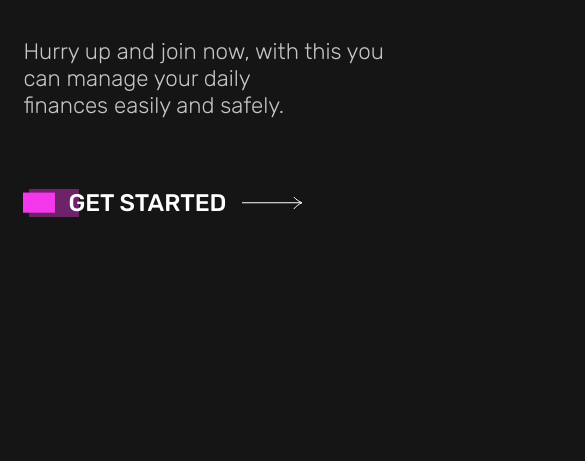
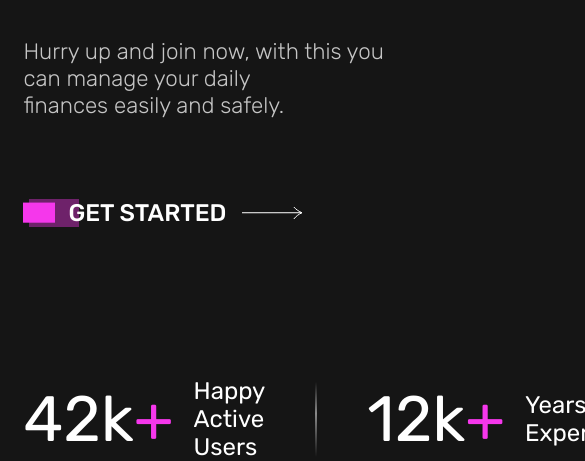
Before and after one commit to Nairitya/iNeuron-Project1-HTML-CSS-Credit-Card-Landing-Page, a plain HTML site: page index.html in a window 390 px wide. Shown: the part 772-1233 px from the top of the page, 585 px wide, since content can reach past the window. Before the commit the page ends 989 px from the top, so only its background shows below. Drawn offline with Linux system fonts and the light colour scheme.

Commit message:
style:HeroSectionStyling done.Responsive remaining

```diff
--- a/index.html
+++ b/index.html
@@ -56,6 +56,23 @@
               class="btn-arrow-img"
             />
           </button>
+          <div class="analytics-container">
+            <span class="large-analytics-text"
+              >42k<span class="highlighted-text">+</span></span
+            ><span class="small-analytics-text"
+              >Happy<br />
+              Active Users</span
+            ><img
+              src="./Assets/Icons/Vector 402.svg"
+              alt=""
+              class="analytics-divider-image"
+            /><span class="large-analytics-text"
+              >12k<span class="highlighted-text">+</span></span
+            ><span class="small-analytics-text"
+              >Years<br />
+              Experience</span
+            >
+          </div>
         </div>
         <div class="hero-img-section">
           <img
@@ -70,6 +87,7 @@
           />
         </div>
       </section>
+      <section></section>
     </main>
   </body>
 </html>
--- a/styles.css
+++ b/styles.css
@@ -119,6 +119,39 @@ h1 {
   font-weight: 200;
   color: var(--muted-color);
 }
+.hero-btn {
+  width: 280px;
+  height: 40px;
+  font-size: 1.5rem;
+  margin: 80px 0 150px;
+}
+.hero-btn img:first-of-type {
+  height: 100%;
+}
+.hero-btn span {
+  margin-left: 30px;
+  font-weight: 500;
+}
+.btn-arrow-img {
+  position: absolute;
+  right: 0;
+}
+
+.analytics-container {
+  display: flex;
+  align-items: center;
+}
+.large-analytics-text {
+  font-size: 4rem;
+}
+.small-analytics-text {
+  font-size: 1.5rem;
+  margin-left: 20px;
+}
+.analytics-divider-image {
+  margin: 0 50px;
+}
+
 /* Hero Image  */
 .hero-img-section {
   position: absolute;
@@ -141,20 +174,3 @@ h1 {
   top: -60px;
   right: -10px;
 }
-.hero-btn {
-  width: 280px;
-  height: 40px;
-  font-size: 1.5rem;
-  margin: 70px 0;
-}
-.hero-btn img:first-of-type {
-  height: 100%;
-}
-.hero-btn span {
-  margin-left: 30px;
-  font-weight: 500;
-}
-.btn-arrow-img {
-  position: absolute;
-  right: 0;
-}
```
